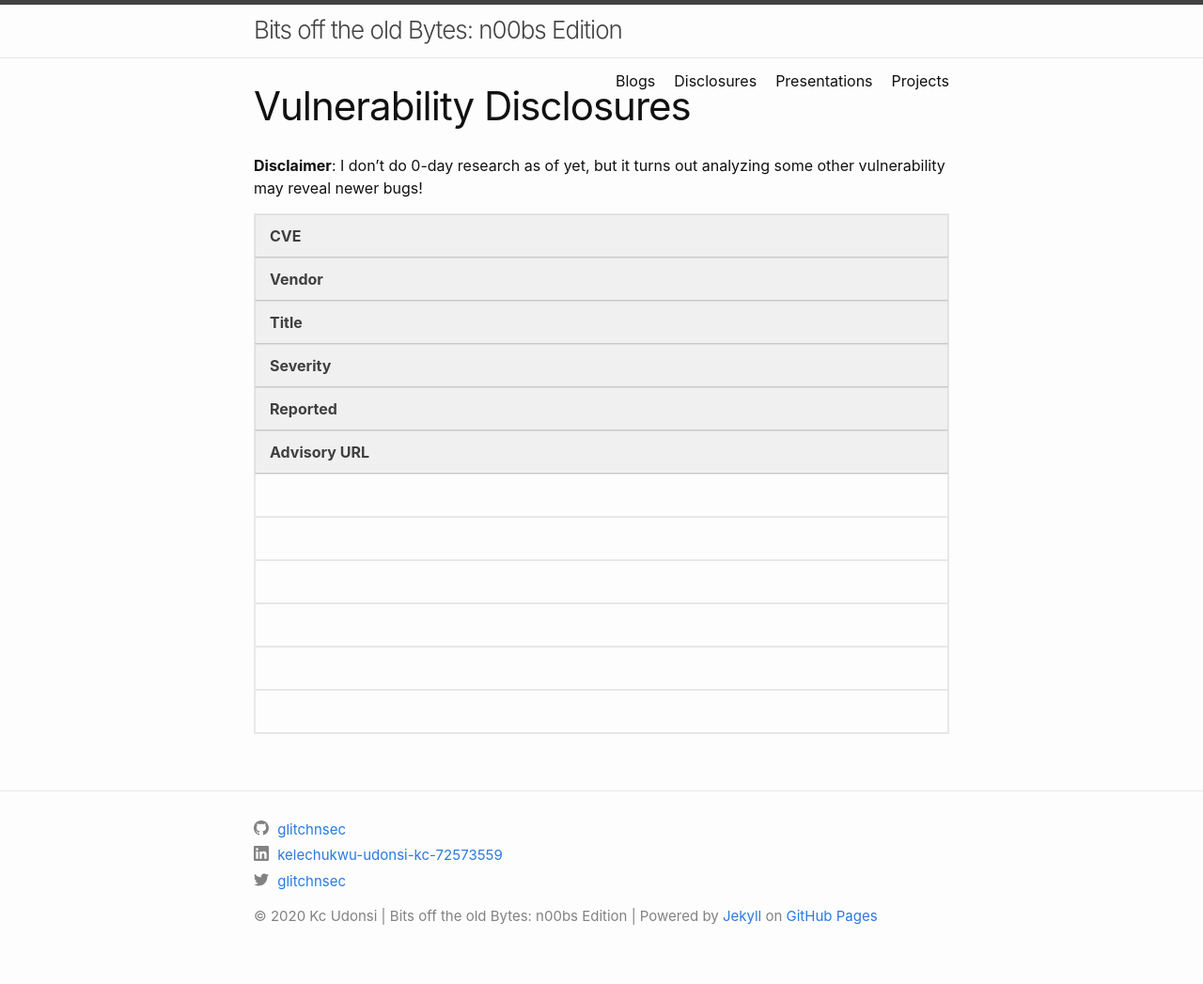
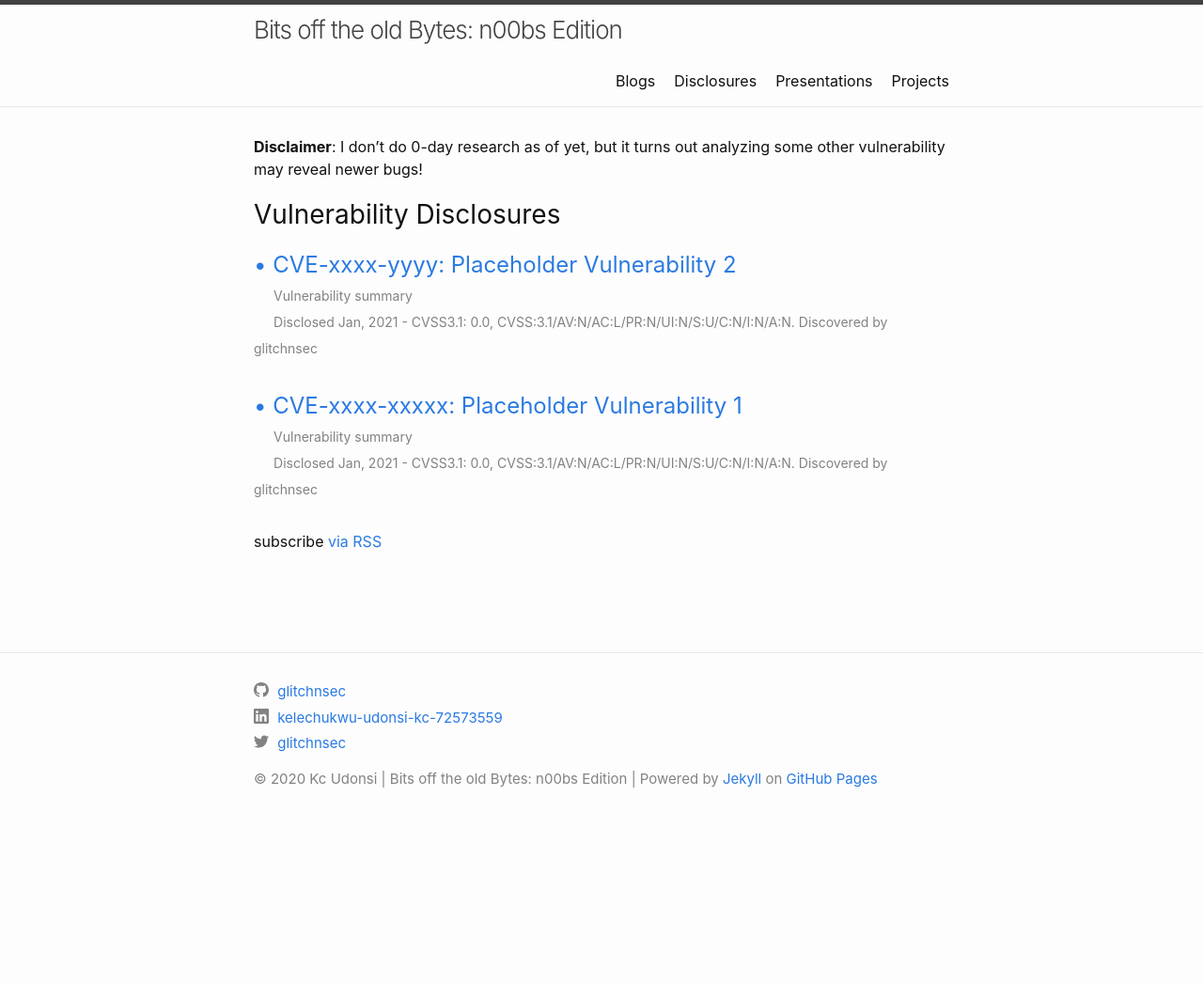
Before and after one commit to glitchnsec/glitchnsec.github.io, a Jekyll site: the page built from disclosures.md, in a window 1280 px wide. Shown: the whole page at 94% size. Built offline with Jekyll 4.4.1, drawn with Linux system fonts in a browser that asks for light colours; after the commit the page ends 900 px from its top, so only the background shows below that.

Commit message:
improve disclosure pages

```diff
--- a/_config.yml
+++ b/_config.yml
@@ -37,6 +37,8 @@ collections:
     output: true
   projects:
     output: true
+  disclosures:
+    output: true
 
 # Build settings
 # using regular theme
--- /dev/null
+++ b/_disclosures/CVE-XXXX-XXXX.md
@@ -0,0 +1,27 @@
+---
+layout: advisory
+cve: CVE-xxxx-xxxxx
+vendor: Nonexistent Corp
+title: Placeholder Vulnerability 1
+cvss3: 0.0, CVSS:3.1/AV:N/AC:L/PR:N/UI:N/S:U/C:N/I:N/A:N
+date: 2021-01-01 01:38:18 -0500
+disovered: 2021-01-01 19:38:18 -0500
+products:
+    - N/A
+advisories:
+    - "http://cve.mitre.org/cgi-bin/cvename.cgi?name="
+    - "https://www.zerodayinitiative.com/advisories/"
+author: glitchnsec
+summary: Vulnerability summary
+---
+
+### Description
+
+This is a place holder vulnerablity
+
+### Fixed Versions:
+- N/A
+
+### Disclosure Timeline
+
+- Not yet dicovered
--- /dev/null
+++ b/_disclosures/CVE-XXXX-YYYY.md
@@ -0,0 +1,27 @@
+---
+layout: advisory
+cve: CVE-xxxx-yyyy
+vendor: Nonexistent Corp
+title: Placeholder Vulnerability 2
+cvss3: 0.0, CVSS:3.1/AV:N/AC:L/PR:N/UI:N/S:U/C:N/I:N/A:N
+date: 2021-01-01 01:38:18 -0500
+disovered: 2021-01-01 19:38:18 -0500
+products:
+    - N/A
+advisories:
+    - "http://cve.mitre.org/cgi-bin/cvename.cgi?name="
+    - "https://www.zerodayinitiative.com/advisories/"
+author: glitchnsec
+summary: Vulnerability summary
+---
+
+### Description
+
+This is a place holder vulnerablity
+
+### Fixed Versions:
+- N/A
+
+### Disclosure Timeline
+
+- Not yet dicovered
--- /dev/null
+++ b/_layouts/disclosure.html
@@ -0,0 +1,35 @@
+---
+layout: default
+---
+
+<div class="disclosures">
+
+  {{ content }}
+
+  {%- if site.disclosures.size > 0 -%}
+    <h2 class="post-list-heading">{{ page.list_title | default: "Posts" }}</h2>
+    <ul class="post-list">
+      {% assign sorted = site.disclosures | reverse %}
+      {%- assign index = 0 -%}
+      {%- assign size = sorted.size -%}
+      {%- for disclosure in sorted -%}
+      <li>
+        {%- assign date_format = site.minima.date_format | default: "%b, %Y" -%}
+        <h3>
+          <a class="post-link" href="{{ disclosure.url | relative_url }}">
+            • {{ disclosure.cve }}: {{ disclosure.title | escape }}
+          </a>
+          &nbsp;&nbsp;&nbsp;&nbsp;<span class="post-meta">{{ disclosure.summary }}</span><br/>
+          &nbsp;&nbsp;&nbsp;&nbsp;<span class="post-meta">Disclosed {{ disclosure.date | date: date_format }} -
+            CVSS3.1: {{ disclosure.cvss3 }}. Discovered by {{disclosure.author }} </span>
+        </h3>
+      </li>
+      {%- endfor -%}
+    </ul>
+
+    <p class="rss-subscribe">subscribe <a href="{{ "/feed.xml" | relative_url }}">via RSS</a></p>
+  {%- endif -%}
+
+
+
+</div>
--- a/disclosures.md
+++ b/disclosures.md
@@ -1,12 +1,8 @@
 ---
-layout: page
+layout: disclosure
 title: Disclosures
 permalink: /disclosures/
-title_override: Vulnerability Disclosures
+list_title: Vulnerability Disclosures
 ---
 
 **Disclaimer**: I don't do 0-day research as of yet, but it turns out analyzing some other vulnerability may reveal newer bugs!
-
-| CVE | Vendor | Title | Severity | Reported | Advisory URL |
-|---|---|---|---|---|---|
-||||||
```
Also changed, not shown: _layouts/advisory.html (added, +81 -0 lines).
